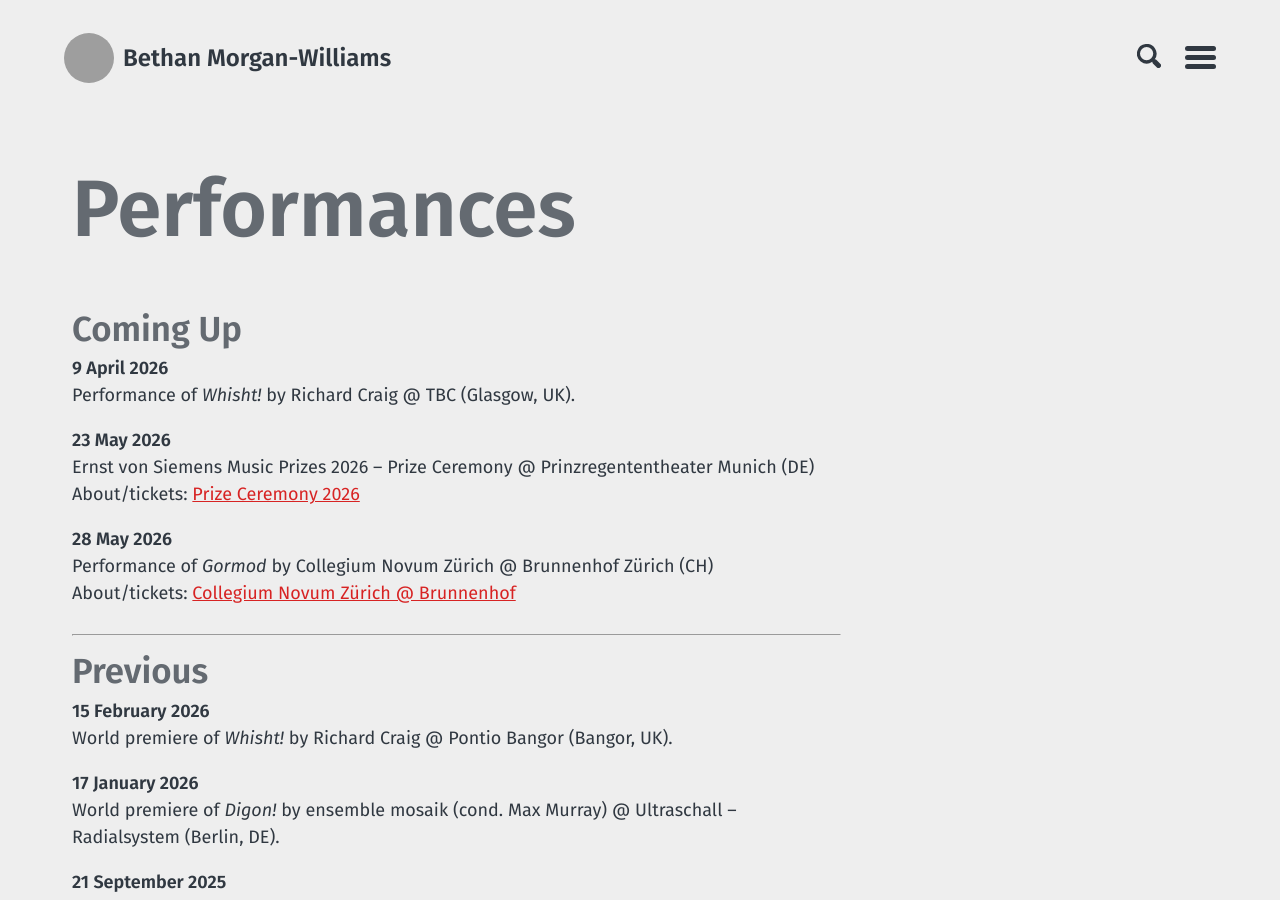
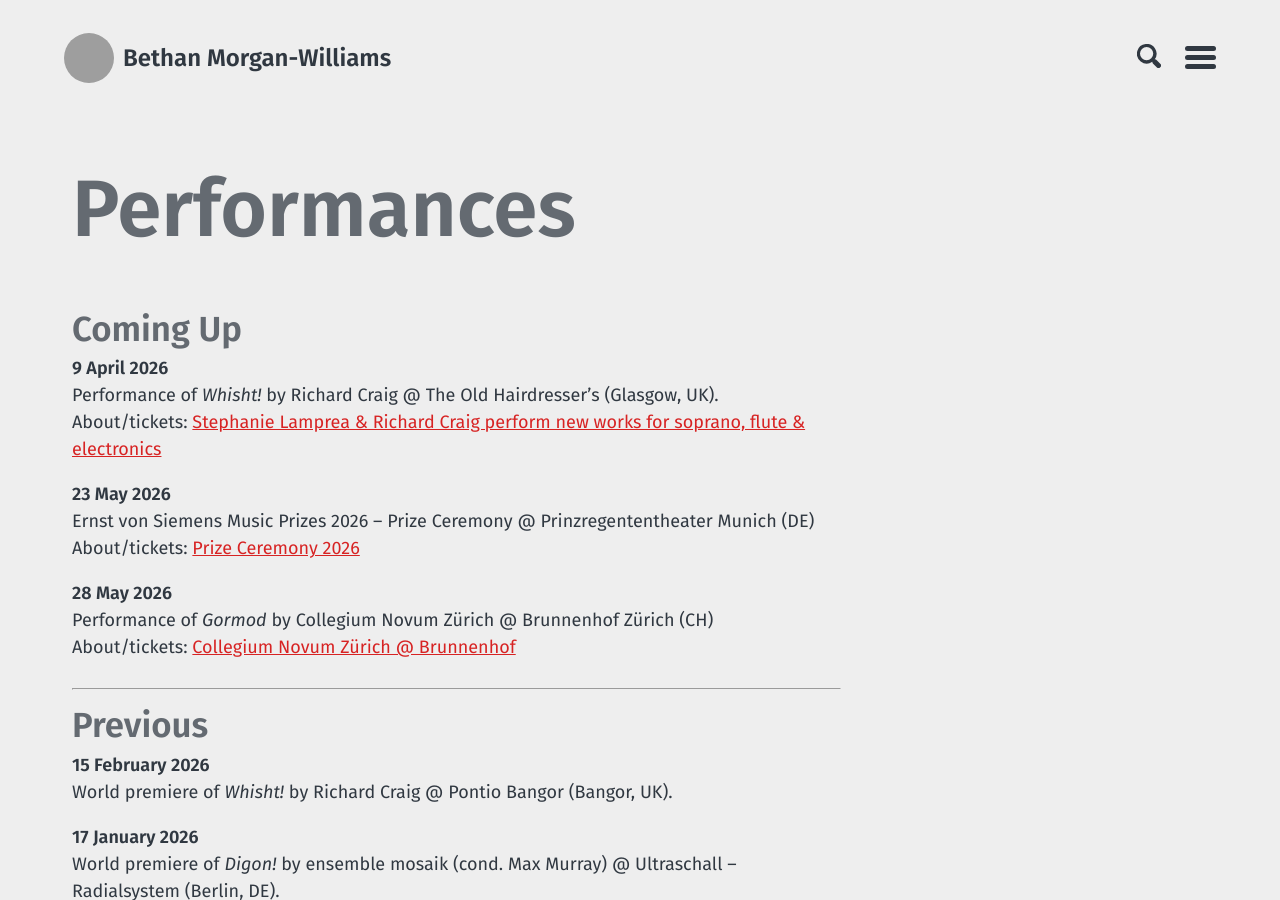
Before and after one commit to morganwilliamsb/website, a Jekyll site: the page built from performances.md, in a window 1280 px wide and 900 px high. Built offline with Jekyll 4.4.1, drawn with Linux system fonts in a browser that asks for light colours; grey boxes are pictures that could not be loaded.

Commit message:
Modify performance details and add ticket links
Updated performance details for 'Whisht!' and added ticket information.

```diff
--- a/performances.md
+++ b/performances.md
@@ -6,7 +6,8 @@ layout: page
 ## Coming Up
 
 9 April 2026
-: Performance of _Whisht!_ by Richard Craig @ TBC (Glasgow, UK).
+: Performance of _Whisht!_ by Richard Craig @ The Old Hairdresser's (Glasgow, UK).
+: About/tickets: [Stephanie Lamprea & Richard Craig perform new works for soprano, flute & electronics](https://www.eventbrite.com/e/stephanie-lamprea-richard-craig-tickets-1981115251046)
 
 23 May 2026
 : Ernst von Siemens Music Prizes 2026 – Prize Ceremony @ Prinzregententheater Munich (DE)
```
